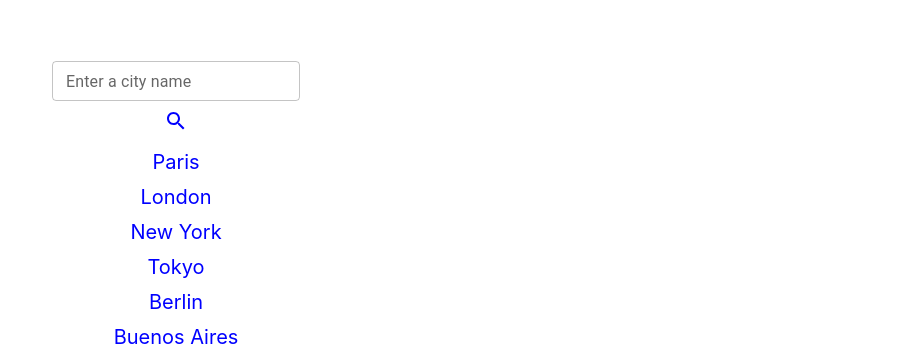
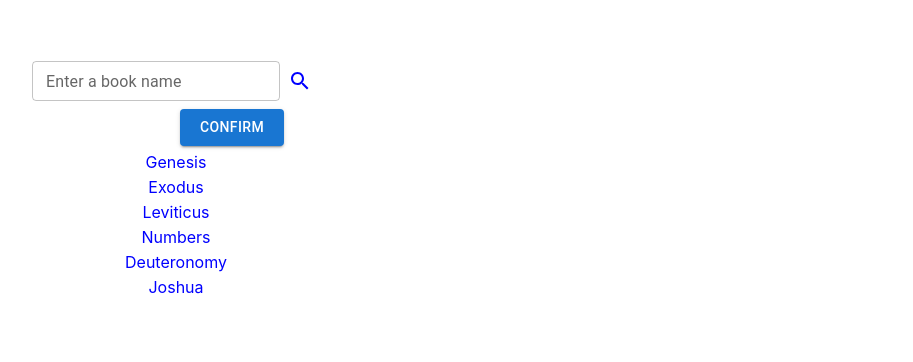
Before and after one commit to terjnh/bible-app, a React (Create React App) app: page / in a window 1280 px wide. Shown: the part 437-799 px from the top of the page, without its empty margins (161-1074 px from the left). Built offline with nearby package versions, Linux system fonts and the light colour scheme; no server answers.

Commit message:
Did some modification on book search bar

```diff
--- a/src/App.tsx
+++ b/src/App.tsx
@@ -213,7 +213,9 @@ function App() {
             sx={{ display: "flex", mt: 8 }}
             justifyContent="center"
           >
-            <BookSelectorSearch />
+            <BookSelectorSearch
+              testProp="testProp123"
+            />
           </Grid>
         </Grid>
 
--- a/src/components/BookSelectorSearch.jsx
+++ b/src/components/BookSelectorSearch.jsx
@@ -2,6 +2,9 @@ import { useState } from "react";
 import IconButton from "@mui/material/IconButton";
 import SearchIcon from "@mui/icons-material/Search";
 import TextField from "@mui/material/TextField";
+
+import { BOOKS, CHAPTERS } from "../assets/definestrings";
+import { Button } from "@mui/material";
 
 const SearchBar = ({ setSearchQuery }) => (
   <form>
@@ -11,12 +14,17 @@ const SearchBar = ({ setSearchQuery }) => (
       onInput={(e) => {
         setSearchQuery(e.target.value);
       }}
-      label="Enter a city name"
+      label="Enter a book name"
       variant="outlined"
       placeholder="Search..."
       size="small"
     />
-    <IconButton type="submit" aria-label="search">
+    <IconButton
+      aria-label="search"
+      onClick={() => {
+        console.log("Search clicked");
+      }}
+    >
       <SearchIcon style={{ fill: "blue" }} />
     </IconButton>
   </form>
@@ -26,25 +34,21 @@ const filterData = (query, data) => {
   if (!query) {
     return data;
   } else {
-    return data.filter((d) => d.toLowerCase().includes(query));
+    return data.filter((d) => d.toLowerCase().includes(query.toLowerCase()));
   }
 };
 
 const data = [
-  "Paris",
-  "London",
-  "New York",
-  "Tokyo",
-  "Berlin",
-  "Buenos Aires",
-  "Cairo",
-  "Canberra",
-  "Rio de Janeiro",
-  "Dublin",
+  BOOKS.GENESIS,
+  BOOKS.EXODUS,
+  BOOKS.LEVITICUS,
+  BOOKS.NUMBERS,
+  BOOKS.DEUTERONOMY,
+  BOOKS.JOSHUA,
 ];
 
-
-export default function BookSelectorSearch() {
+export default function BookSelectorSearch({ testProp }) {
+  // console.log("testProp:", testProp);
   const [searchQuery, setSearchQuery] = useState("");
   const dataFiltered = filterData(searchQuery, data);
 
@@ -55,23 +59,32 @@ export default function BookSelectorSearch() {
         alignSelf: "center",
         justifyContent: "center",
         flexDirection: "column",
-          padding: 20
+        padding: 20,
       }}
     >
       <SearchBar searchQuery={searchQuery} setSearchQuery={setSearchQuery} />
+      <Button
+        variant="contained"
+        sx={{ display: "flex", mt: 1, ml: 20, mr: 6}}
+        onClick={() => {
+          console.log("dataFiltered:", dataFiltered[0]);
+        }}
+      >
+        Confirm
+      </Button>
       <div style={{ padding: 3 }}>
         {dataFiltered.map((d) => (
           <div
             className="text"
             style={{
-                padding: 5,
+              padding: 2,
               justifyContent: "normal",
-                fontSize: 20,
+              fontSize: 16,
               color: "blue",
               margin: 1,
-                width: "250px",
+              width: "300px",
               BorderColor: "green",
-                borderWidth: "10px"
+              borderWidth: "10px",
             }}
             key={d.id}
           >
```
Also changed, not shown: 1 other file (tests, documents, lock files or other folders). Lines whose indentation alone changed are shown as unchanged.
